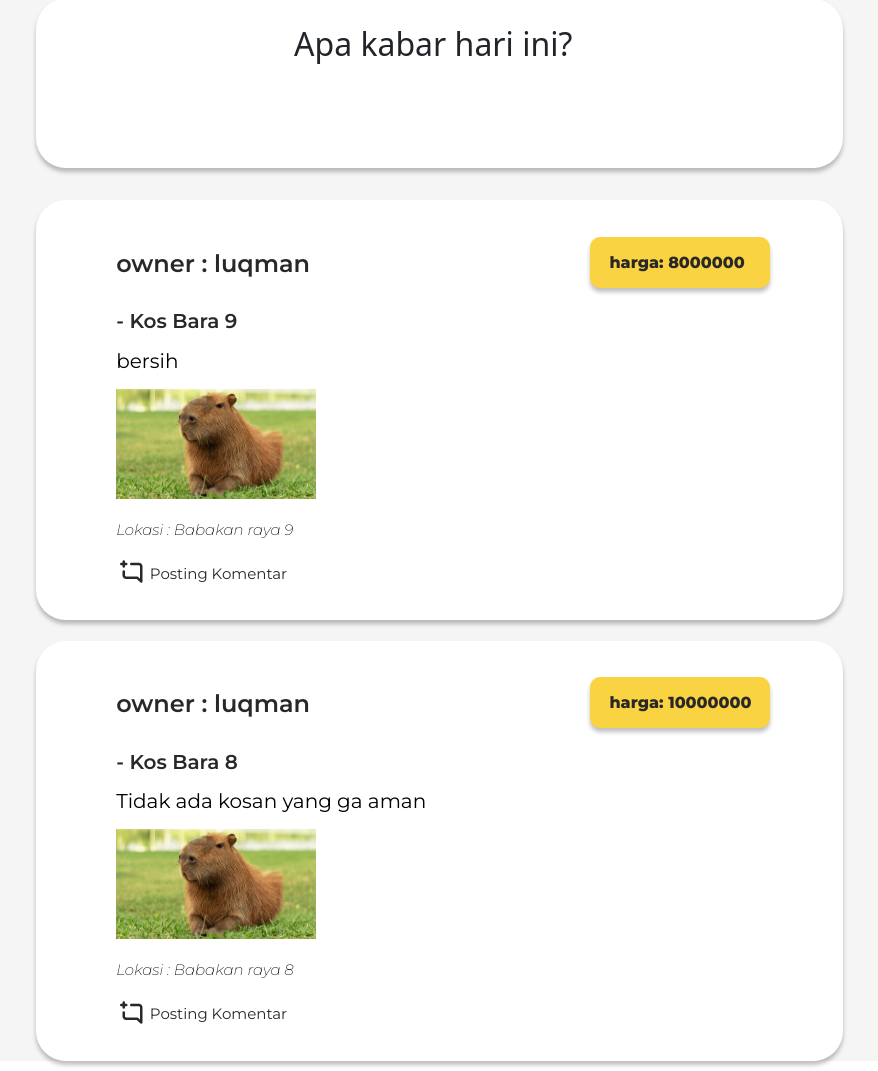
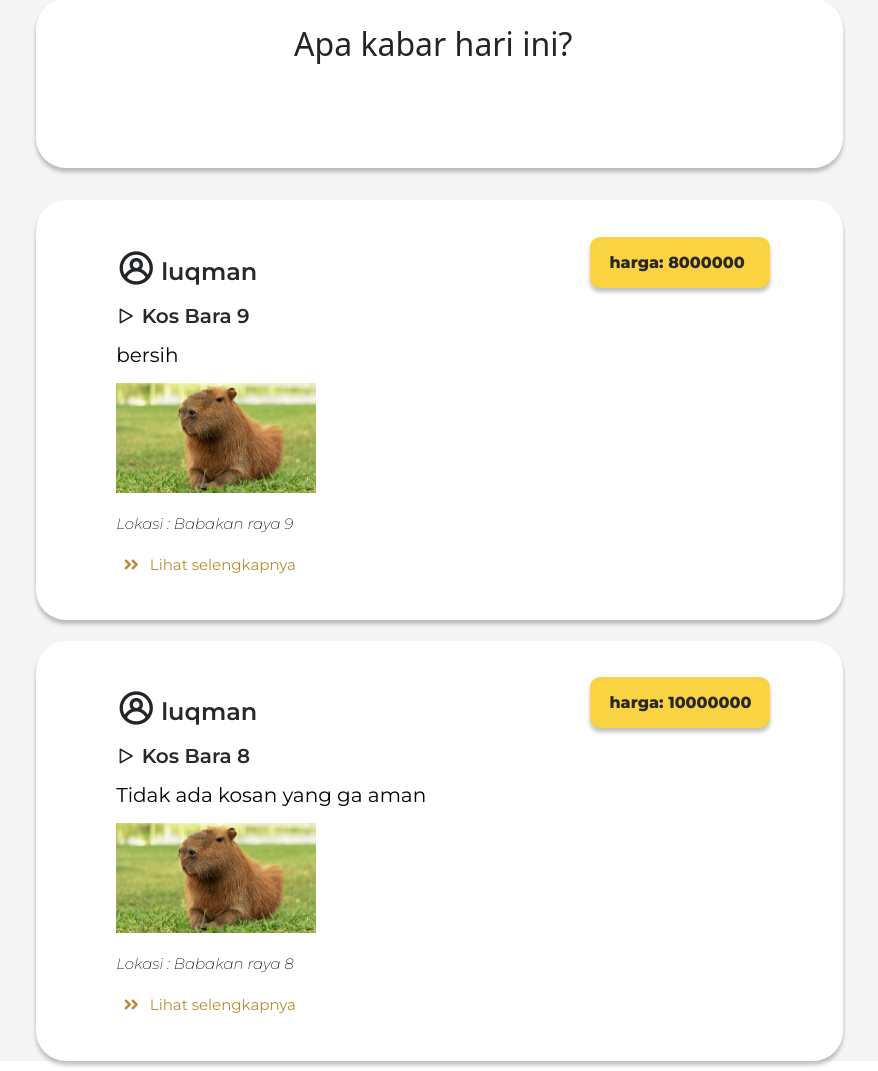
Before and after one commit to aamilham/KontrakanID, a Django app: page /forum/ in a window 1280 px wide. Shown: the part 154-1225 px from the top of the page, without its empty margins (201-1079 px from the left). Run offline with Django 4.2, Linux system fonts and the light colour scheme; data comes from the database, SQL or seed files in the repository.

Commit message:
add mycomment & fixing forum frontend

```diff
--- a/account/templates/account/profile.html
+++ b/account/templates/account/profile.html
@@ -16,7 +16,9 @@
     <div class="lonceng">
         <div class="loncenglogo"><i class="uil uil-bell"></i></div>
     </div>
+    <a href="{% url 'account:profile'  pk=request.user.id %}">
     <h1>{{ request.user.username }}</h1>
+    </a>
 </div>
 </div>
 
--- a/forum/static/forum/forum.css
+++ b/forum/static/forum/forum.css
@@ -114,8 +114,11 @@ justify-content: space-between;
     padding-right: 10%;
     justify-content: space-between;
 }
+.forumHeropostingOwnerkiri {
+    display: flex;
+}
 
-.forumHeropostingOwner h1 {
+.forumHeropostingOwnerkiri h1 {
     font-family: 'Montserrat';
     font-style: normal;
     font-weight: 600;
@@ -123,7 +126,12 @@ justify-content: space-between;
     line-height: 24px;
 
     color: #292826;
-    margin-top: 15px;
+    padding-top: 23px;
+    padding-left: 5px;
+}
+
+.forumHeropostingOwner i {
+    font-size: 40px;
 }
 
 .forumHeropostingOwnerkanan {
@@ -148,7 +156,7 @@ color: #292826;
 }
 
 .forumHeroposting h2 {
-    padding-top: 3%;
+    padding-top: 1%;
 
     font-family: 'Montserrat';
     font-style: normal;
@@ -159,7 +167,7 @@ color: #292826;
 }
 
 .forumHeroposting h2 :hover {
-    color: #ce9834;
+    color: #bd8b2f;
 }
 
 .forumHeroposting h3 {
@@ -199,7 +207,7 @@ color: #000000;
 }
 
 .forumHeropostingkomentar {
-    padding-top: 1.5%;
+    padding-top: 1.2%;
 
     font-family: 'Montserrat';
 font-style: normal;
@@ -215,7 +223,7 @@ line-height: 18px;
 
 .forumHeropostingkomentar a {
     text-decoration: none;
-    color: #292826;
+    color: #bd8b2f;
     display: flex;
 }
 
@@ -226,6 +234,6 @@ font-weight: 400;
 font-size: 15px;
 line-height: 18px;
 
-margin-top: -2%;
+margin-top: -1px;
 margin-left: 0.5%;
 }
--- a/forum/static/forum/rent.css
+++ b/forum/static/forum/rent.css
@@ -40,15 +40,29 @@
     justify-content: space-between;
 }
 
-.rentTitle h3 {
+.rentTitle {
+    margin-top: 10px;
+}
+
+.rentTitleowner {
+    display: flex;
+    margin-bottom: 20px;
+}
+
+.rentTitleowner h3 {
     font-family: 'Montserrat';
 font-style: normal;
 font-weight: 600;
-font-size: 17px;
+font-size: 24px;
 line-height: 24px;
 
 color: #292826;
-margin-bottom: 20px;
+padding-top: 19px;
+padding-left: 5px;
+}
+
+.rentTitleowner i {
+    font-size: 40px;
 }
 
 .rentTitle h2 {
@@ -97,7 +111,7 @@ color: #292826;
 }
 
 .rentMid {
-    margin-top: 8%;
+    margin-top: 3%;
     display: flex;
     height: 230px;
 }
@@ -227,9 +241,9 @@ margin: auto;
     width: 650px;
     background-color: #F5F5F5;
     margin-bottom: 10px;
-    box-shadow: 0px 4px 4px rgba(0, 0, 0, 0.15);
+    /* box-shadow: 0px 4px 4px rgba(0, 0, 0, 0.15); */
     border-radius: 10px;
-    padding: 1%;
+    padding: 2%;
 }
 
 .rentComment a {
--- a/forum/templates/forum/base.html
+++ b/forum/templates/forum/base.html
@@ -13,6 +13,7 @@
     <link rel="stylesheet" href="{% static 'forum/rent.css' %}?{% now 'U' %}">
     <link rel="stylesheet" href="{% static 'forum/createrent.css' %}?{% now 'U' %}">
     <link rel="stylesheet" href="{% static 'forum/profile.css' %}?{% now 'U' %}">
+    <link rel="stylesheet" href="{% static 'forum/mycomment.css' %}?{% now 'U' %}">
     <!-- Bootstrap CSS -->
     <link href="https://cdn.jsdelivr.net/npm/bootstrap@5.2.3/dist/css/bootstrap.min.css" rel="stylesheet" integrity="sha384-rbsA2VBKQhggwzxH7pPCaAqO46MgnOM80zW1RWuH61DGLwZJEdK2Kadq2F9CUG65" crossorigin="anonymous">
 
--- a/forum/templates/forum/create_rent.html
+++ b/forum/templates/forum/create_rent.html
@@ -17,7 +17,9 @@
         <div class="lonceng">
             <div class="loncenglogo"><i class="uil uil-bell"></i></div>
         </div>
+        <a href="{% url 'account:profile'  pk=request.user.id %}">
         <h1>{{ request.user.username }}</h1>
+        </a>
     </div>
 </div>
 
--- a/forum/templates/forum/forum.html
+++ b/forum/templates/forum/forum.html
@@ -22,8 +22,8 @@
         <h2>Apa kabar hari ini?</h2>
                 <div class="forumHerojudulbawah">
                     {% if user.is_authenticated %}
-                    <a href="{% url 'account:profile'  pk=request.user.id %}"><i class="uil uil-user"></i>Profile Anda</a>
-                    <a href="{% url 'forum:create_rent' %}"><i class="uil uil-plus-circle"></i>Posting kontrakan baru</a>
+                    <a href="{% url 'account:profile'  pk=request.user.id %}"><i class="uil uil-user"></i> Profile Anda</a>
+                    <a href="{% url 'forum:create_rent' %}"><i class="uil uil-plus-circle"></i> Posting kontrakan baru</a>
                     {% endif %}
                 </div>
     </div>
@@ -36,20 +36,19 @@
                         <div class="forumHeropostingposisi">
                             <div class="forumHeroposting">
                                 <div class="forumHeropostingOwner">
-                                    <h1>owner : {{ rent.owner }}</h1>
+                                    <div class="forumHeropostingOwnerkiri">
+                                        <i class="uil uil-user-circle"></i> <h1>{{ rent.owner }}</h1>
+                                    </div>
                                     <div class="forumHeropostingOwnerkanan">
                                         <h4>harga: {{ rent.price }}</h4>
                                     </div>
                                 </div>
-                                <h2><a href="{% url 'forum:rent' pk=rent.pk %}">- {{ rent.title }}</a></h2>
+                                <h2><a href="{% url 'forum:rent' pk=rent.pk %}"><i class="uil uil-caret-right"></i> {{ rent.title }}</a></h2>
                                 <p>{{ rent.description }}</p>
                                 <img src="{{ rent.photo.url }}" alt="{{ rent.title }} Image">
                                 <h3>Lokasi : {{ rent.address }}</h3>
                                 <div class="forumHeropostingkomentar">
-                                    <a href="{% url 'forum:rent' pk=rent.pk %}">
-                                        <i class="uil uil-comment-add"></i>
-                                        <h2>Posting Komentar</h2>
-                                    </a>
+                                    <a href="{% url 'forum:rent' pk=rent.pk %}"><i class="uil uil-angle-double-right"></i><h2>Lihat selengkapnya</h2></a>
                                 </div>
                             </div>
                         </div>
```
Also changed, not shown: account/templates/account/my_comment.html (+36 -7 lines), forum/static/forum/mycomment.css (added, +32 -0 lines), forum/templates/forum/rent.html (+6 -2 lines).
